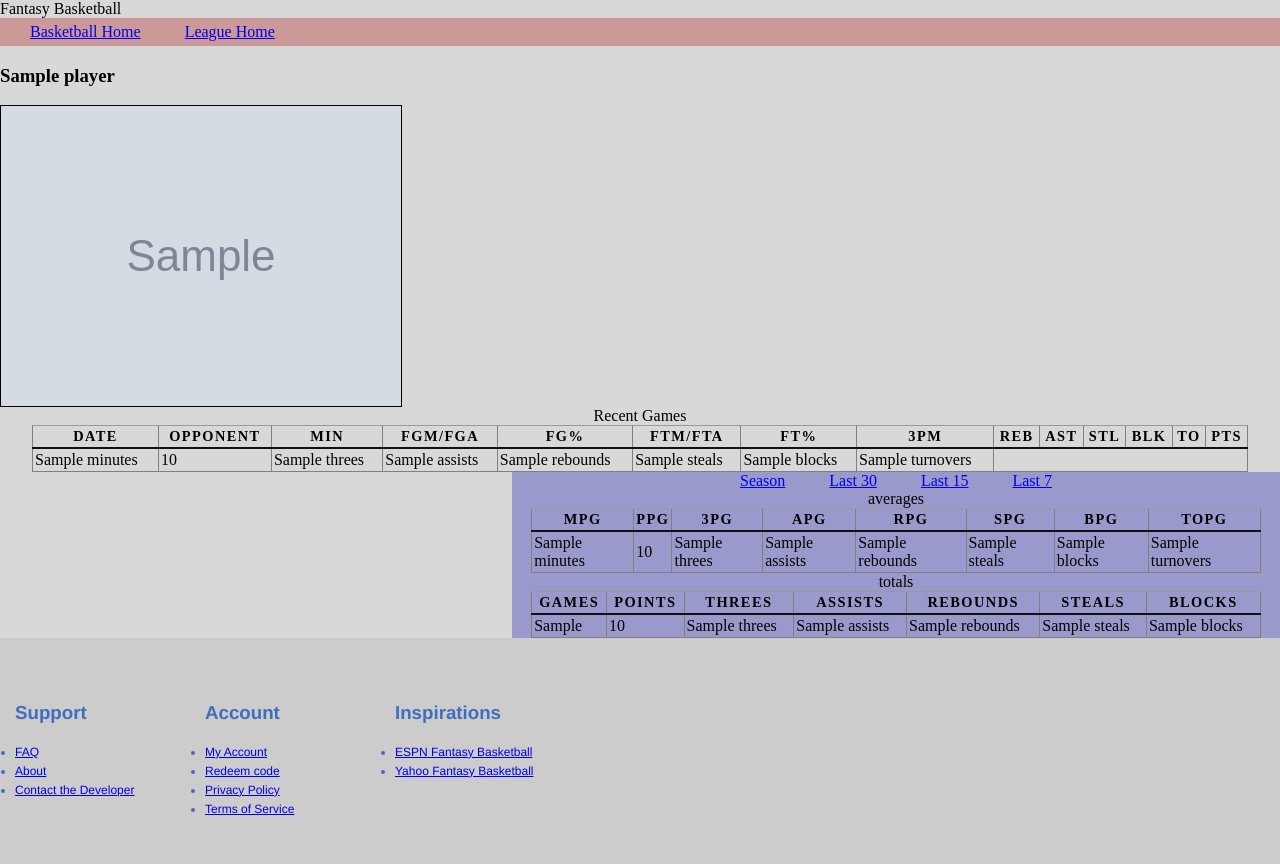
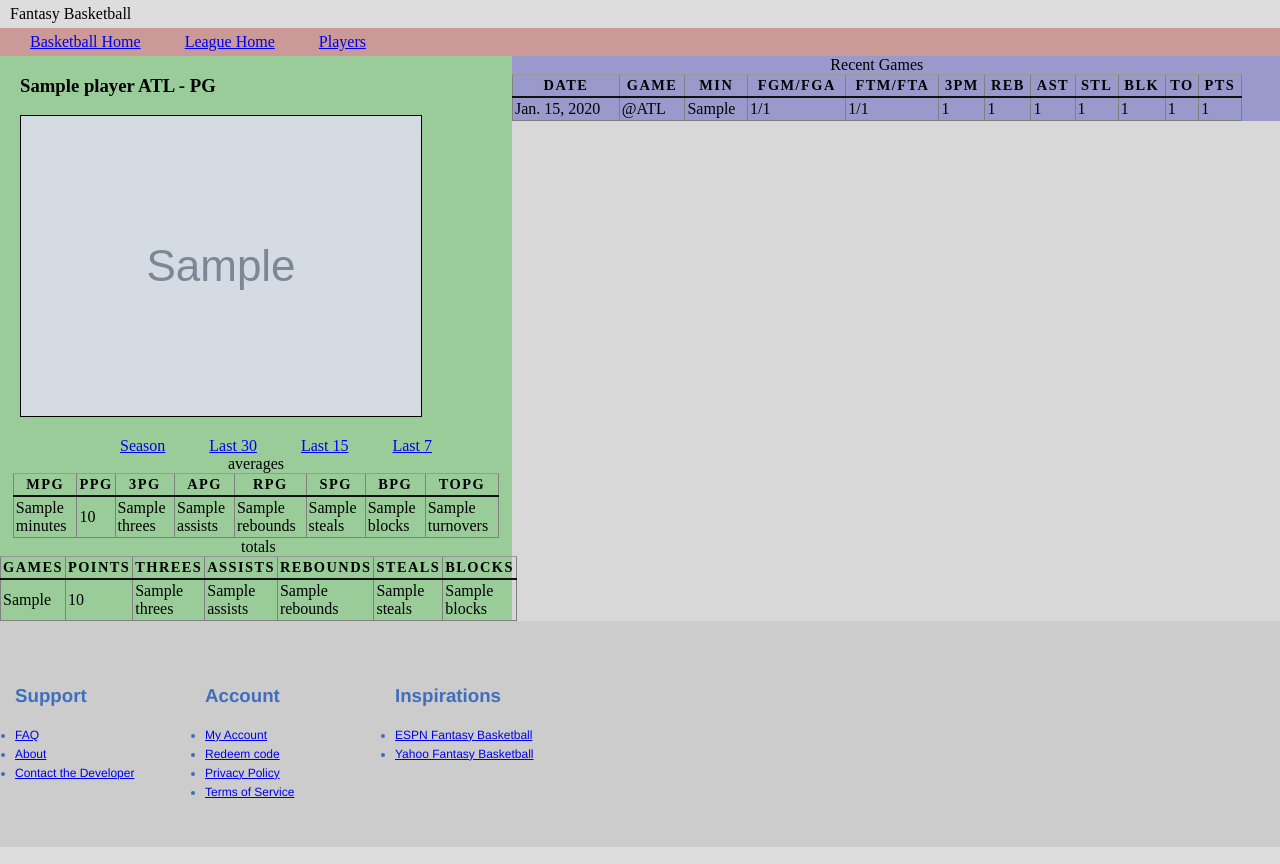
Before and after one commit to zachcalvert/bball, a Django app: template clone/players/templates/players/player_profile.html in a window 1280 px wide. Run offline with Django 3.2, Linux system fonts and the light colour scheme; tables that the repository leaves empty hold one stand-in row (values such as "Sample post"); the template is opened without the code that fills it: values that come from a table or form of the project are taken from there, most other values are stand-ins (such as "Sample title", 1, 10 or a date in 2020); grey boxes marked "Sample" are stand-in pictures.

Commit message:
add recent games to player page

```diff
--- a/clone/players/models.py
+++ b/clone/players/models.py
@@ -2,9 +2,9 @@ from __future__ import division
 from django.db import models
 import django_tables2 as tables
 from django.db.models import Q
-from datetime import datetime
+from datetime import datetime, timedelta
 
-from schedule.models import Game, NBA_TEAMS
+from schedule.models import Game, StatLine, NBA_TEAMS
 
 POSITIONS = (
 	('PG', 'Point Guard'),
@@ -38,6 +38,14 @@ class Player(models.Model):
 	steals = models.IntegerField(default = 0)
 	blocks = models.IntegerField(default = 0)
 	turnovers = models.IntegerField(default = 0)
+
+	@property
+	def recent_statlines(self):
+		now = datetime.now()
+		today = now.date()
+		delta = timedelta(days=10)
+		timespan = today - delta
+		return StatLine.objects.filter(player_id=self.id, game__date__gte=timespan)
 
 	@property
 	def ppg(self):
--- a/clone/players/templates/players/player_profile.html
+++ b/clone/players/templates/players/player_profile.html
@@ -1,52 +1,21 @@
 {% extends 'base.html' %}
 {% load staticfiles %}
+{% load stat_filters %}
 
-<link rel="stylesheet" type="text/css" href="{% static "base/playerprofile.css" %}"/>
+<link rel="stylesheet" type="text/css" href="{% static "base/base.css" %}"/>
 
 	{% block header %}
+	<div id="header">
 		Fantasy Basketball
+	</div>
 	{% endblock %}
 
 	{% block main-content %}
-		<h3>{{ player.name }}</h3>
+	<div id="main-content">
+		<h3>{{ player.name }} {{ player.nba_team }} - {{ player.position }}</h3>
 		{% if image_url %}
 			<img border="1" src={{ image_url }}>
 		{% endif %}
-		{% block recent_games %}
-			<table class="averages" cellpadding="2" cellspacing="2" border="1" id="teamtable_0" align="center">
-				<caption>Recent Games</caption>
-					<tr>
-						<th>Date</th>
-					    <th>Opponent</th>
-					    <th class="team_table_stat"><span title="Minutes">MIN</span></td>
-						<th class="team_table_stat"><span title="Field Goals Made">FGM</span>/<span title="Field Goals Attempted">FGA</span></td>
-						<th class="team_table_stat"><span title="Field Goal Percentage">FG%</span></td>
-						<th class="team_table_stat"><span title="Free Throws Made">FTM</span>/<span title="Free Throws Attempted">FTA</span></td>
-						<th class="team_table_stat"><span title="Free Throw Percentage">FT%</span></td>
-						<th class="team_table_stat"><span title="Three Pointers Made">3PM</span></td>
-						<th class="team_table_stat"><span title="Rebounds">REB</span></td>
-						<th class="team_table_stat"><span title="Assists">AST</span></td>
-						<th class="team_table_stat"><span title="Steals">STL</span></td>
-						<th class="team_table_stat"><span title="Blocks">BLK</span></td>
-						<th class="team_table_stat"><span title="Turnovers">TO</span></td>
-						<th class="team_table_stat"><span title="Points">PTS</span></td>
-					</tr>
-					<tr>
-						<td>{{ avg_stats.minutes }}</td>
-					    <td>{{ avg_stats.points }}</td>
-					    <td>{{ avg_stats.threes }}</td>
-					    <td>{{ avg_stats.assists }}</td>
-					    <td>{{ avg_stats.rebounds }}</td>
-					    <td>{{ avg_stats.steals }}</td>
-					    <td>{{ avg_stats.blocks }}</td>
-					    <td>{{ avg_stats.turnovers }}</td>
-					</tr>
-			</table>
-		{% endblock %}
-	{% endblock %}
-
-	{% block sidebar %}
-		<div id="sidebar-content">
 			<ul>
 				<li><a href={% url 'player_profile' player.id %}>Season</a></li>
 				<li><a href={% url 'player_last_month' player.id %}>Last 30</a></li>
@@ -98,6 +67,52 @@
 				    	<td>{{ total_stats.blocks }}</td>
 					</tr>
 			</table>
+
+	</div>
+	{% endblock %}
+
+	{% block sidebar %}
+		<div id="sidebar-content">
+			{% block recent_games %}
+			<table class="player_recent_games" cellpadding="2" cellspacing="2" width="40%" border="1" id="teamtable_0" align="left">
+				<caption>Recent Games</caption>
+					<tr>
+						<th>Date</th>
+					    <th>Game</th>
+					    <th class="team_table_stat"><span title="Minutes">MIN</span></td>
+						<th class="team_table_stat"><span title="Field Goals Made">FGM</span>/<span title="Field Goals Attempted">FGA</span></td>
+						<th class="team_table_stat"><span title="Free Throws Made">FTM</span>/<span title="Free Throws Attempted">FTA</span></td>
+						<th class="team_table_stat"><span title="Three Pointers Made">3PM</span></td>
+						<th class="team_table_stat"><span title="Rebounds">REB</span></td>
+						<th class="team_table_stat"><span title="Assists">AST</span></td>
+						<th class="team_table_stat"><span title="Steals">STL</span></td>
+						<th class="team_table_stat"><span title="Blocks">BLK</span></td>
+						<th class="team_table_stat"><span title="Turnovers">TO</span></td>
+						<th class="team_table_stat"><span title="Points">PTS</span></td>
+					</tr>
+					{% for statline in player.recent_statlines %}
+						<tr>
+							<td>{{ statline.game.date }}</td>
+						    <td>{% if statline.game.away_team == player.nba_team%}
+						    		@{{ statline.game.home_team }}
+						    	{% else %}
+						    		{{ statline.game.away_team }}
+						    	{% endif %}
+						    </td>
+						    <td>{{ statline.mp }}</td>
+							<td><span>{{ statline.fgm }}</span>/<span>{{ statline.fga }}</span></td>
+							<td><span>{{ statline.ftm }}</span>/<span>{{ statline.fta }}</span></td>
+						    <td>{{ statline.threesm }}</td>
+						    <td>{{ statline.trbs }}</td>
+						    <td>{{ statline.asts }}</td>
+						    <td>{{ statline.stls }}</td>
+						    <td>{{ statline.blks }}</td>
+						    <td>{{ statline.tos }}</td>
+						    <td>{{ statline.pts }}</td>
+						</tr>
+					{% endfor %}
+			</table>
+		{% endblock %}
 		</div>
 		<!-- end stat tables -->
 	{% endblock %}
--- a/clone/teams/templates/teams/site_base.html
+++ b/clone/teams/templates/teams/site_base.html
@@ -1,4 +1,4 @@
 {% extends 'base.html' %}
-{% block header %}
+{% block main-content %}
 	<p>Welcome to the fantasy basketball index. Click <a href="{% url 'all_teams' %}">here</a> to see all teams in the league.</p>
-{% endblock header %}
+{% endblock main-content %}
--- a/clone/templates/base.html
+++ b/clone/templates/base.html
@@ -25,6 +25,7 @@
 			<ul>
 				<li><a href={% url 'site_home' %}>Basketball Home</a></li>
 				<li><a href={% url 'all_teams' %}>League Home</a></li>
+                <li><a href={% url 'all_averages' %}>Players</a></li>
 			</ul>
 		</div>
 		<!-- end navigation -->
@@ -50,7 +51,7 @@
 
 	{% block footer %}
         <div id="footer">
-            <div class="footer-block">
+            <div id="footer-block" class="footer-block">
                 <h3>Support</h3>
                 <ul role="navigation">
                     <li><a href="/faq/">FAQ</a></li>
@@ -58,7 +59,7 @@
                     <li><a href="{% url 'contact_form'">Contact the Developer</a></li>
                 </ul>
             </div>
-            <div class="footer-block">
+            <div id="footer-block" class="footer-block">
                 <h3>Account</h3>
                 <ul role="navigation">
                     <li><a href="{% url 'manage_account'">My Account</a></li>
@@ -67,7 +68,7 @@
                     <li><a href="/terms-of-service/">Terms of Service</a></li>
                 </ul>
             </div>
-            <div class="footer-block">
+            <div id="footer-block" class="footer-block">
                 <h3>Inspirations</h3>
                 <ul>
                     <li><a href="http://games.espn.go.com/frontpage/basketball">ESPN Fantasy Basketball</a></li>
--- a/clone/www/static/base/base.css
+++ b/clone/www/static/base/base.css
@@ -28,6 +28,24 @@ html {
 	float:left;
 	width:40%;
 	background:#9c9;
+}
+#main-content h3 {
+	margin-left:20px;
+}
+#main-content img {
+	margin-left:20px;
+	background:#fff;
+}
+#main-content ul {
+	margin:0;
+	padding-top:20px;
+	list-style:none;
+	text-align: center;
+}
+#main-content li {
+	display:inline;
+	margin:0;
+	padding:20px;
 }
 #sidebar-content {
 	float:right;
```
Also changed, not shown: clone/teams/templates/teams/all_teams.html (+15 -1 lines), clone/www/static/base/playerprofile.css (deleted, +0 -83 lines).
